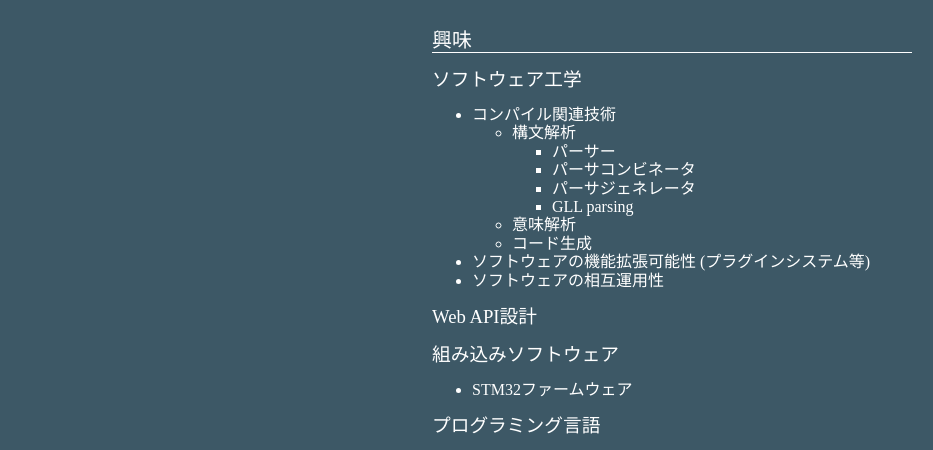
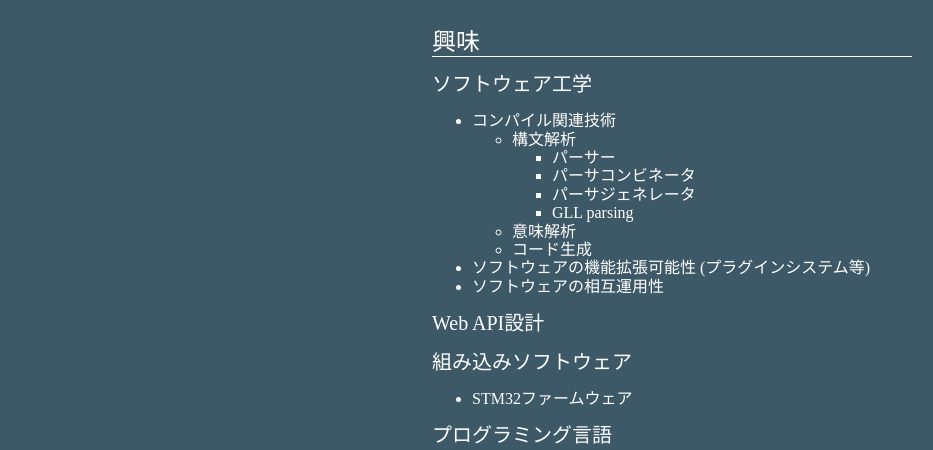
Before and after one commit to marihachi/marihachi.github.io, a plain HTML site: page index.html in a window 1280 px wide. Shown: the part 327-777 px from the top of the page, without its empty margins (0-933 px from the left). Drawn offline with nearby package versions, Linux system fonts and the light colour scheme.

Commit message:
update style

```diff
--- a/index.html
+++ b/index.html
@@ -75,7 +75,7 @@
 								font-size: 1.5rem;
 								border-bottom: 1px solid;
 							}
-							.content > .main > section > div > h2 {
+							.content > .main > section > div > h3 {
 								font-size: 1.25rem;
 							}
 			#avatar {
```
